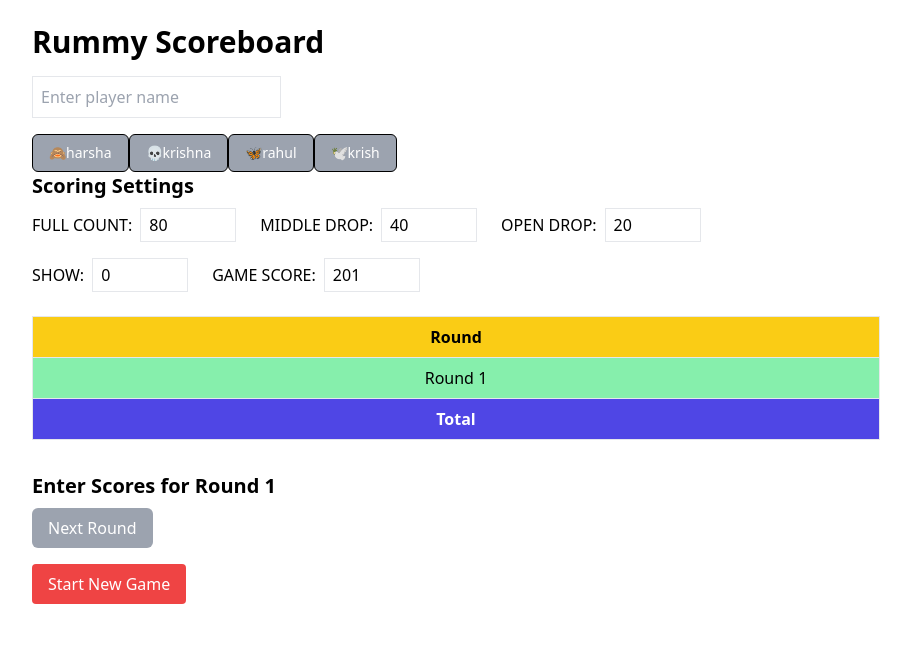
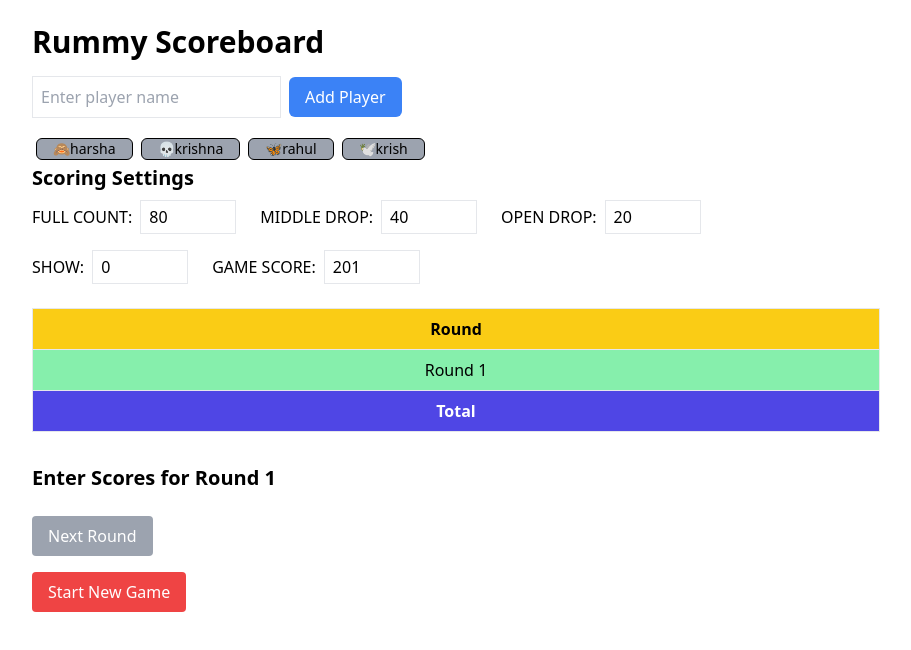
Before and after one commit to rahulnulaka/Rummy, a React (Vite) app: page / in a window 1280 px wide. Shown: the top 650 px of the page, without its empty margins (184-1095 px from the left). Built offline with nearby package versions, Linux system fonts and the light colour scheme.

Commit message:
Bug Fixes:v2

```diff
--- a/src/Components/Button.tsx
+++ b/src/Components/Button.tsx
@@ -8,12 +8,12 @@ interface ButtonProps {
 
 const Button: React.FC<ButtonProps> = (props) => {
 
-    const defaultStyles = "px-4 py-2 font-light rounded rounded-md text-white font-light bg-blue-600";
+    // const defaultStyles = "px-4 py-2 font-light rounded rounded-md text-white font-light bg-blue-600";
 
     return (
         <button
         onClick={props.onClick}
-        className={defaultStyles + props.styles}
+        className={props.styles}
         type={props.type}
         title={props.title}
         disabled={props.disabled}
--- a/src/Pages/RummyScoreboard.tsx
+++ b/src/Pages/RummyScoreboard.tsx
@@ -103,6 +103,7 @@ export default function RummyScoreboard() {
 
   const addScore = (id: number, penaltyKey: keyof typeof penalties) => {
     const penaltySymbol = penalties[penaltyKey];
+    console.log(penaltySymbol);
     setPlayers((prev) =>
       prev.map((p) => {
         if (p.id === id) {
@@ -210,7 +211,7 @@ export default function RummyScoreboard() {
 
   const formatScoreDisplay = (score: any): string => {
     if (score === "FC" || score === initialPenalties.FULL_COUNT) return "FC";
-    if (score === "MB" || score === initialPenalties.MIDDLE_DROP) return "MB";
+    if (score === "MD" || score === initialPenalties.MIDDLE_DROP) return "MD";
     if (score === "D" || score === initialPenalties.OPEN_DROP) return "D";
     if (score === "R" || score === initialPenalties.SHOW) return "R";
     if (typeof score === "number") return score.toString();
@@ -229,7 +230,7 @@ export default function RummyScoreboard() {
           placeholder="Enter player name"
           className="border p-2 mr-2"
         />
-        <Button title={"Add Player"} onClick={addPlayer} styles={"bg-blue-500"} />
+        <Button title={"Add Player"} onClick={addPlayer} styles={"bg-blue-500 px-4 py-2 font-light rounded-md text-white"} />
       </div>
       {(round<1) &&
       <div>
```
